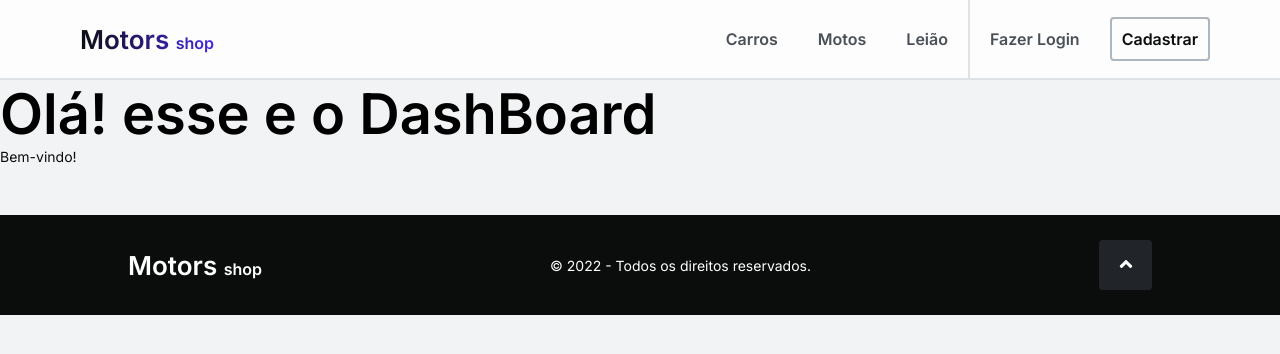
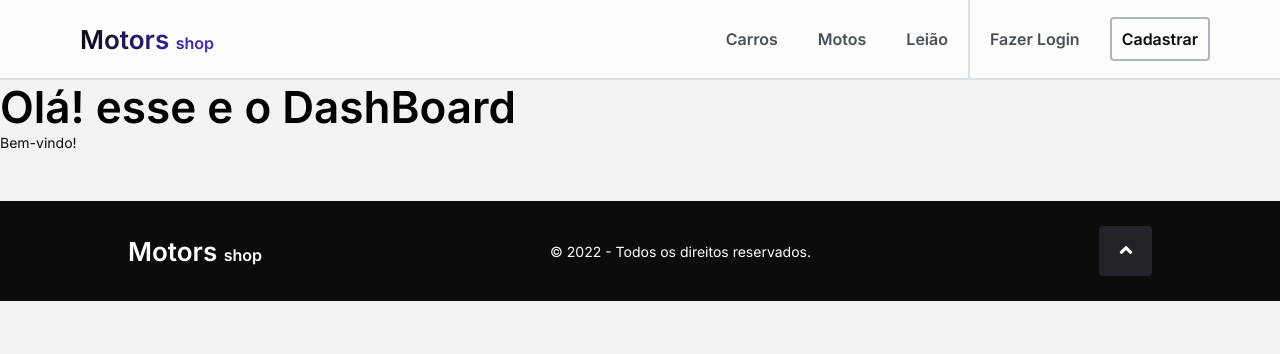
Before and after one commit to projeto-final-grupo07/frontend-project-ff-m6, a React (Create React App) app in the folder client/: page /dashboard in a window 1280 px wide. Shown: the top 354 px of the page. Built offline with nearby package versions, Linux system fonts and the light colour scheme.

Commit message:
fix: font size fixed

```diff
--- a/client/src/styles/typography.ts
+++ b/client/src/styles/typography.ts
@@ -8,7 +8,7 @@ export const StyledTitle = styled(Typograph)`
     switch (fontSize) {
       case 'Heading-1-700':
         return css`
-          font-size: 56px;
+          font-size: 44px;
           font-weight: 700;
           @media (max-width: 800px) {
             font-size: 46px;
@@ -16,7 +16,7 @@ export const StyledTitle = styled(Typograph)`
         `;
       case 'Heading-2-600':
         return css`
-          font-size: 45px;
+          font-size: 36px;
           font-weight: 600;
           @media (max-width: 800px) {
             font-size: 35px;
@@ -25,7 +25,7 @@ export const StyledTitle = styled(Typograph)`
 
       case 'Heading-3-600':
         return css`
-          font-size: 40px;
+          font-size: 32px;
           font-weight: 600;
           @media (max-width: 800px) {
             font-size: 30px;
@@ -33,7 +33,7 @@ export const StyledTitle = styled(Typograph)`
         `;
       case 'Heading-3-500':
         return css`
-          font-size: 40px;
+          font-size: 32px;
           font-weight: 500;
           @media (max-width: 800px) {
             font-size: 30px;
@@ -41,7 +41,7 @@ export const StyledTitle = styled(Typograph)`
         `;
       case 'Heading-4-600':
         return css`
-          font-size: 35px;
+          font-size: 28px;
           font-weight: 600;
           @media (max-width: 800px) {
             font-size: 26px;
@@ -49,7 +49,7 @@ export const StyledTitle = styled(Typograph)`
         `;
       case 'Heading-4-500':
         return css`
-          font-size: 35px;
+          font-size: 28px;
           font-weight: 500;
           @media (max-width: 800px) {
             font-size: 26px;
@@ -57,7 +57,7 @@ export const StyledTitle = styled(Typograph)`
         `;
       case 'Heading-5-600':
         return css`
-          font-size: 30px;
+          font-size: 24px;
           font-weight: 600;
           @media (max-width: 800px) {
             font-size: 20px;
@@ -65,7 +65,7 @@ export const StyledTitle = styled(Typograph)`
         `;
       case 'Heading-5-500':
         return css`
-          font-size: 30px;
+          font-size: 24px;
           font-weight: 500;
           @media (max-width: 800px) {
             font-size: 20px;
```
